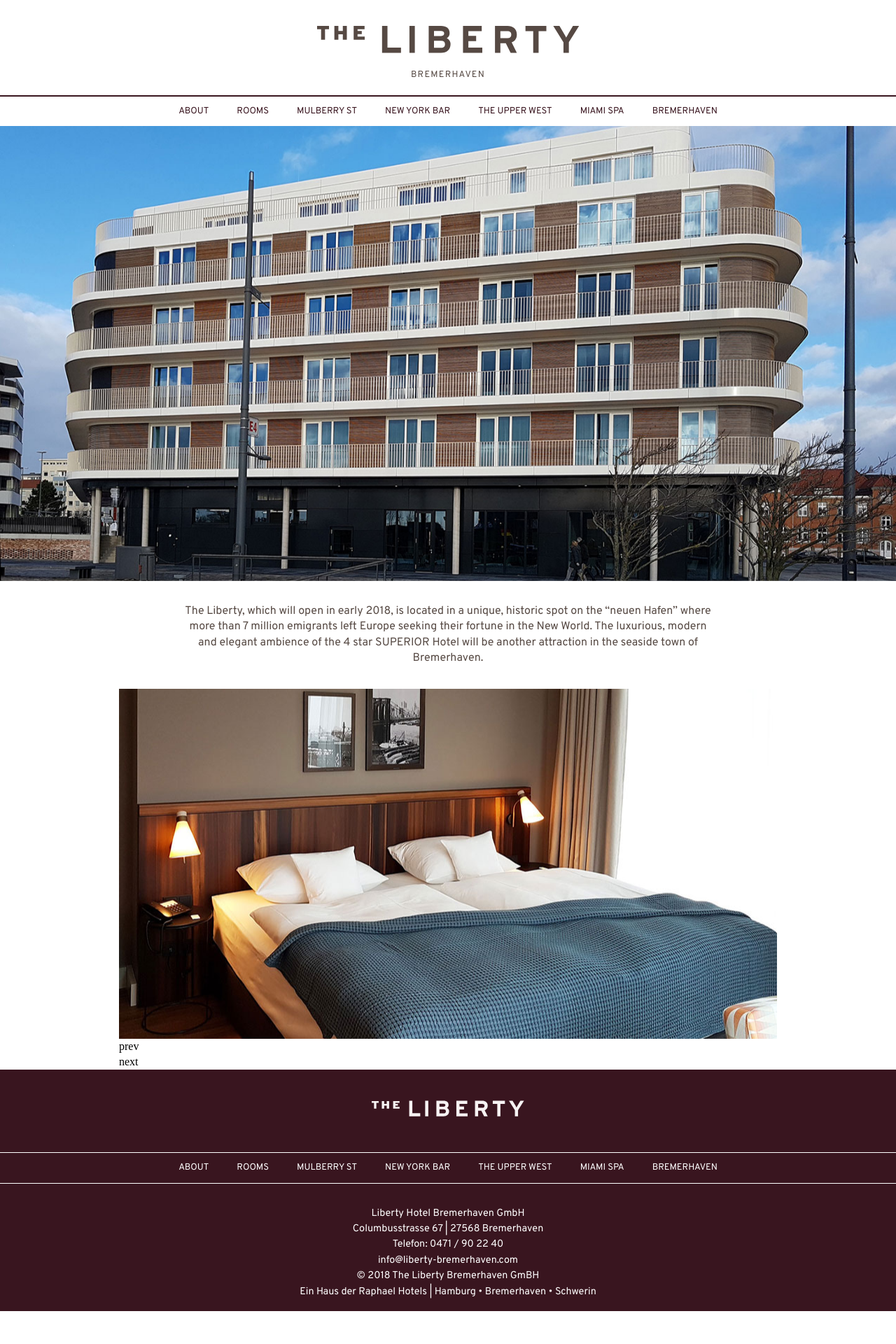
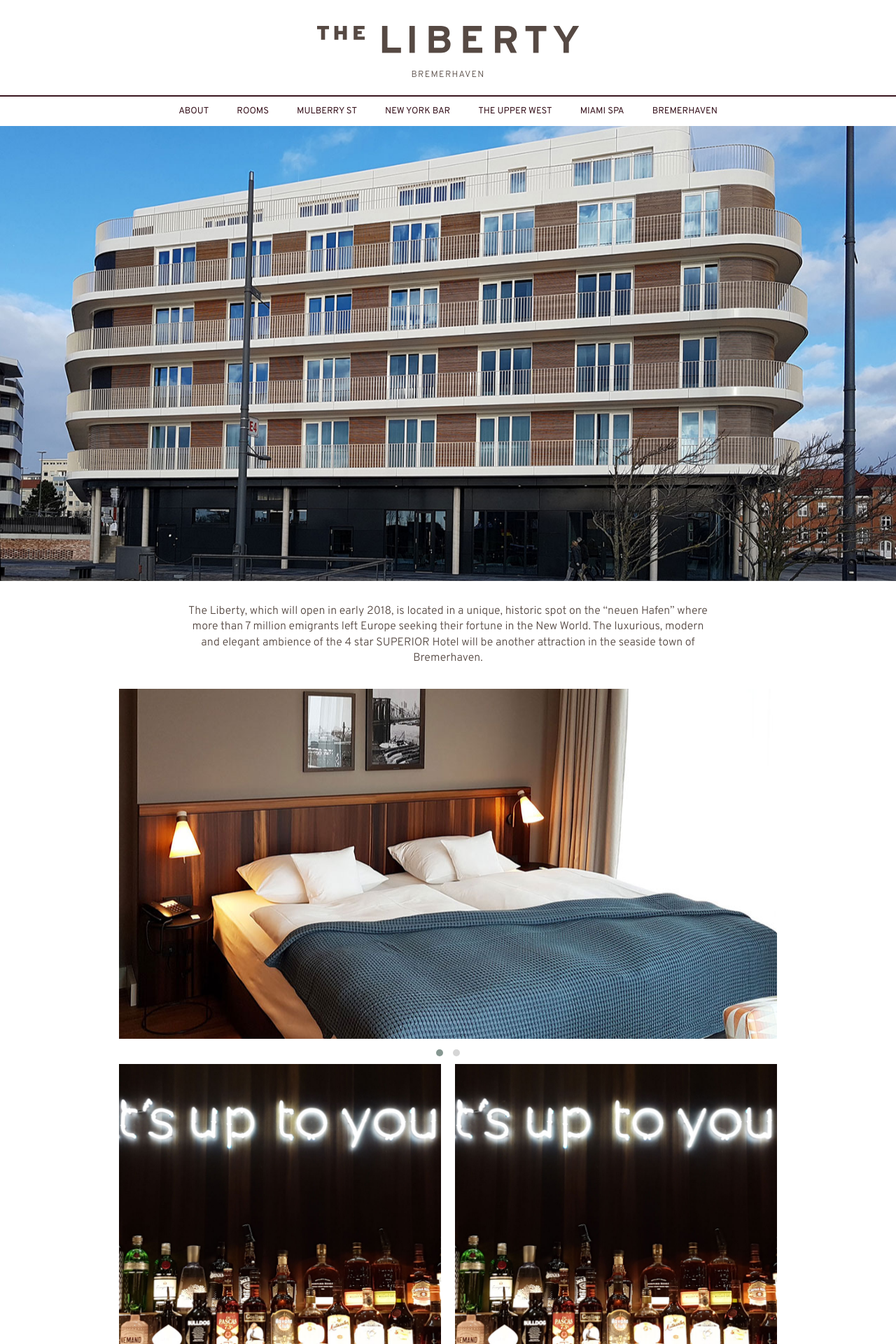
Before and after one commit to cmd1209/Liberty, a Jekyll site: the page built from english.html, in a window 1280 px wide. Shown: the top 1920 px of the page at 70% size. Built offline with Jekyll 4.4.1, drawn with Linux system fonts in a browser that asks for light colours; nearby versions of some CDN libraries; before the commit the page ends 1873 px from its top, so only the background shows below that.

Commit message:
end first week of new 2018 theme

```diff
--- a/_includes/areas.html
+++ b/_includes/areas.html
@@ -1,8 +1,18 @@
 <section class="features">
 	<div class="wrapper">
-		<div class="owl-two owl-carousel">
+		<div class="owl-two owl-carousel owl-theme">
 			<div class="roomgallery rg01"></div>
 			<div class="roomgallery rg02"></div>
 		</div>
+		<div class="flex-row">
+			<div class="box box1">
+			</div>
+			<div class="box box2">
+			</div>
+			<div class="box box3">
+			</div>
+			<div class="box box4">
+			</div>
+		</div>
 	</div>
 </section>
--- a/assets/javascripts/scripts.js
+++ b/assets/javascripts/scripts.js
@@ -20,12 +20,11 @@
 		    items:1,
 		    loop:true,
 		    margin:10,
-		    autoplay:false,
-				animateOut: 'fadeOut',
+		    autoplay:true,
 		    autoplayTimeout:2000,
 		    autoplayHoverPause:true,
 				dots: true,
-				nav: true,
+				nav: false,
 		});
 
 
--- a/assets/stylesheets/sass_parts/areas.sass
+++ b/assets/stylesheets/sass_parts/areas.sass
@@ -12,3 +12,23 @@
 	background: url($baseurl + "/assets/images/rooms-kv01.jpg") center center / cover no-repeat
 .rg02
 	background: url($baseurl + "/assets/images/rooms-kv02.jpg") center center / cover no-repeat
+
+.flex-row
+	display: flex
+	flex-wrap: wrap
+.box
+	flex: 1
+	flex-basis: 45%
+	height: 400px
+	&:first-of-type
+		margin: 0 20px 0 0
+	&:last-of-type
+		margin: 0 0 0 20px
+.box1
+	background: url($baseurl + "/assets/images/libertykv12.jpg") center center / cover no-repeat
+.box2
+	background: url($baseurl + "/assets/images/libertykv12.jpg") center center / cover no-repeat
+.box3
+	background: url($baseurl + "/assets/images/libertykv12.jpg") center center / cover no-repeat
+.box4
+	background: url($baseurl + "/assets/images/libertykv12.jpg") center center / cover no-repeat
--- a/assets/stylesheets/sass_parts/typo.sass
+++ b/assets/stylesheets/sass_parts/typo.sass
@@ -1,6 +1,6 @@
 // @import url('https://fonts.googleapis.com/css?family=Arimo:400,700')
 // @import url('https://fonts.googleapis.com/css?family=Source+Sans+Pro:400,700')
-@import url('https://fonts.googleapis.com/css?family=Overpass:400,700,900')
+@import url('https://fonts.googleapis.com/css?family=Overpass:300,400,700,900')
 
 // $basefont: 'Arimo', sans-serif
 // $basefont: 'Source Sans Pro', sans-serif
@@ -21,7 +21,7 @@
 	font-weight: 700
 p
 	font-family: $basefont
-	font-weight: 400
+	font-weight: 300
 
 
 h1
```
